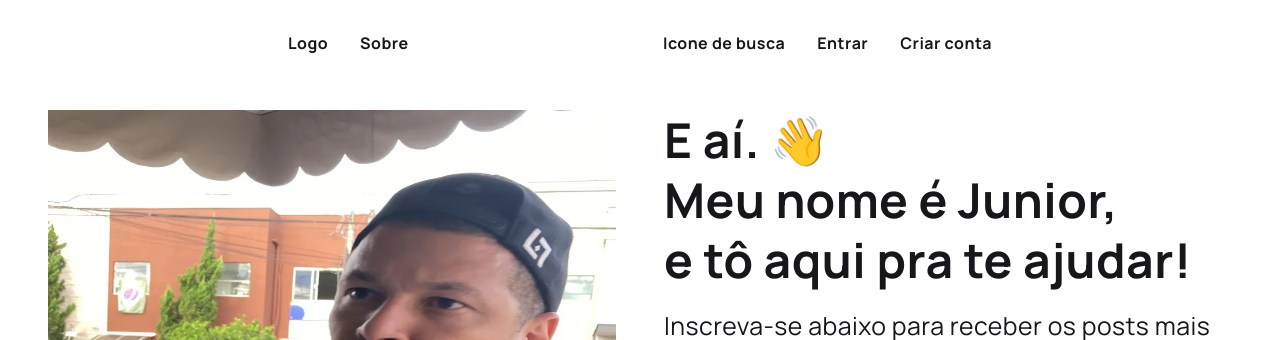
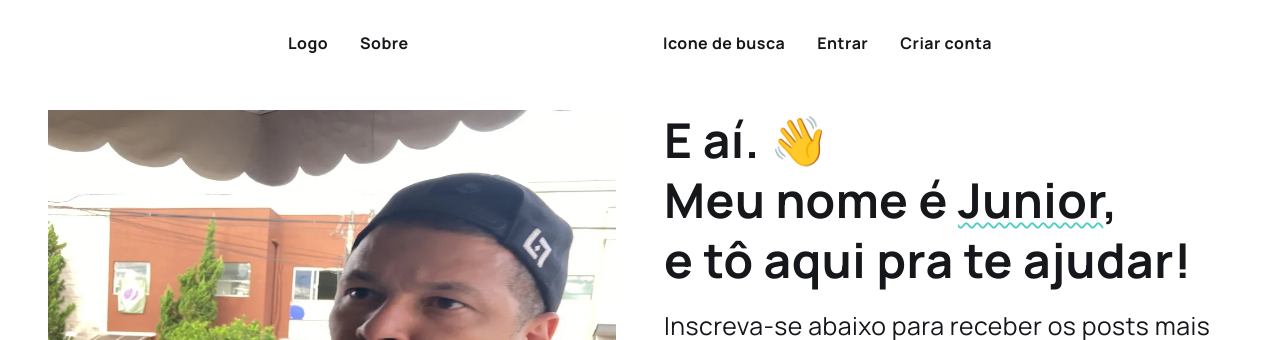
Before and after one commit to junioranheu/wards-front, a Next.js app: page / in a window 1280 px wide. Shown: the top 340 px of the page. Built offline with nearby package versions, Linux system fonts and the light colour scheme.

Commit message:
continuar implementação de index/intro.tsx

```diff
--- a/app/(main)/(index)/components/intro/index.tsx
+++ b/app/(main)/(index)/components/intro/index.tsx
@@ -19,7 +19,7 @@ export default function Intro() {
             </div>
 
             <div className={Styles.infos} ref={refDivInfo}>
-                <span className='titulo'>E aí. 👋<br />Meu nome é Junior,<br />e tô aqui pra te ajudar!</span>
+                <span className='titulo'>E aí. 👋<br />Meu nome é <span className='wavy'>Junior</span>,<br />e tô aqui pra te ajudar!</span>
                 <span className='subtitulo'>Inscreva-se abaixo para receber os posts mais recentes diretamente no seu e-mail.</span>
                 <input type='text' placeholder='junior@exemplo.com' />
             </div>
--- a/styles/globals.scss
+++ b/styles/globals.scss
@@ -1,6 +1,6 @@
 :root {
-    --principal: #f59822;
-    --secundaria: #FFBE00;
+    --principal: #4ECDC4;
+    --secundaria: #CD4E57;
     --preto: #15171A;
     --branco: #FFFDFA;
 }
```
